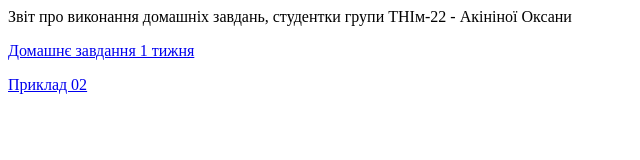
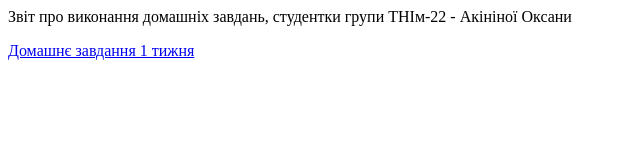
Before and after one commit to akinina-o-g/akinina-o-g.github.io, a plain HTML site: page index.html in a window 1280 px wide. Shown: the whole page, without its empty margins (0-640 px from the left). Drawn offline with Linux system fonts and the light colour scheme.

Commit message:
Update index.html

```diff
--- a/index.html
+++ b/index.html
@@ -8,7 +8,7 @@
                                 Звіт про виконання домашніх завдань, студентки групи ТНІм-22 - Акініної Оксани
 
                      <p><a href="ARindex.html"> Домашнє завдання 1 тижня <a/>
-                     <p><a href="example02.html">Приклад 02<a/>
+
 
             </body>
  </html>
```
